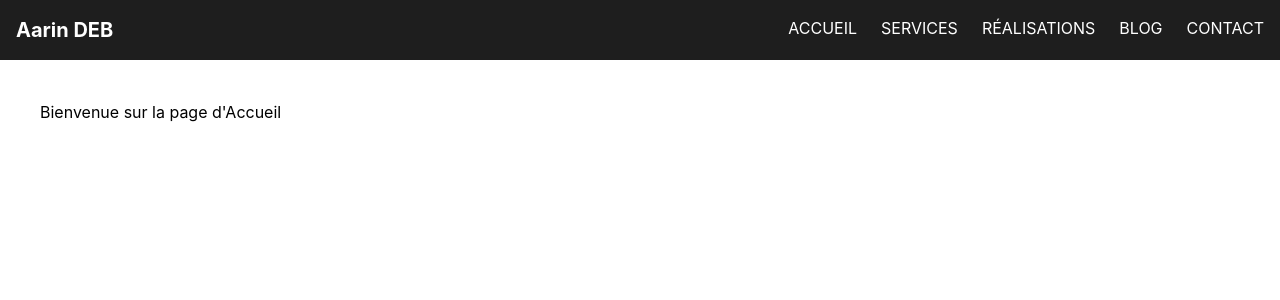
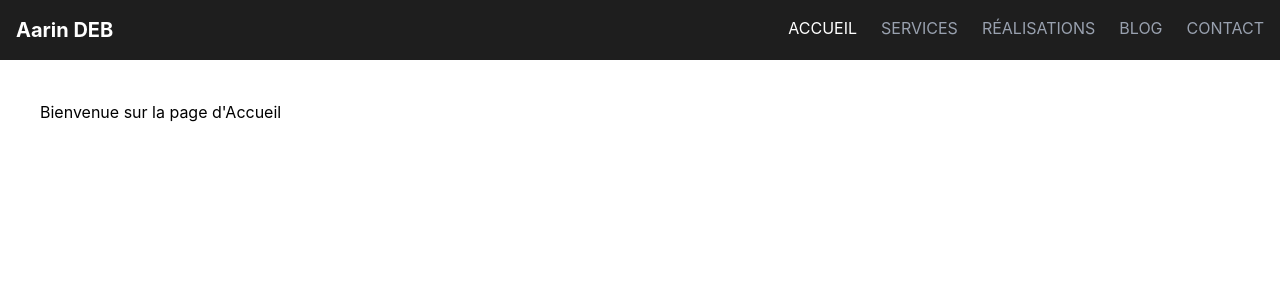
Before and after one commit to userXXIIXII/cv_react, a React (Vite) app: page / in a window 1280 px wide. Shown: the top 300 px of the page. Built offline with nearby package versions, Linux system fonts and the light colour scheme.

Commit message:
Changement de Link pour NavLink et utilisation d'une fonction pour définir les classes selon l'état actif

```diff
--- a/src/components/Navbar.jsx
+++ b/src/components/Navbar.jsx
@@ -1,22 +1,38 @@
 import {useState} from "react";
-import {Link} from "react-router-dom";
+import {NavLink} from "react-router-dom";
 
 function Navbar() {
 
     const [isOpen, setIsOpen] = useState(false);
 
+    const getLinkClass = ({ isActive }) =>
+        `uppercase transition-colors duration-200 ${
+            isActive ? "text-white" : "text-gray-400 hover:text-white"
+        }`;
+
     return (
         <nav className="bg-[#1e1e1e] text-white p-4">
+
             <div className="container mx-auto flex justify-between">
                 <h2 className="text-xl font-bold">Aarin DEB</h2>
 
                 {/* Menu Desktop */}
                 <div className="hidden md:flex space-x-6">
-                    <Link to="/" className="hover:text-[#0d6efd] uppercase">Accueil</Link>
-                    <Link to="/services" className="hover:text-[#0d6efd] uppercase">Services</Link>
-                    <Link to="/realisations" className="hover:text-[#0d6efd] uppercase">Réalisations</Link>
-                    <Link to="/blog" className="hover:text-[#0d6efd] uppercase">Blog</Link>
-                    <Link to="/contact" className="hover:text-[#0d6efd] uppercase">Contact</Link>
+                    <NavLink to="/" className={getLinkClass}>
+                        Accueil
+                    </NavLink>
+                    <NavLink to="/services" className={getLinkClass}>
+                        Services
+                    </NavLink>
+                    <NavLink to="/realisations" className={getLinkClass}>
+                        Réalisations
+                    </NavLink>
+                    <NavLink to="/blog" className={getLinkClass}>
+                        Blog
+                    </NavLink>
+                    <NavLink to="/contact" className={getLinkClass}>
+                        Contact
+                    </NavLink>
                 </div>
 
 
@@ -31,39 +47,40 @@ function Navbar() {
             {/* Menu Mobile (visible uniquement si ouvert) */}
             {isOpen && (
                 <div className="md:hidden mt-4 flex flex-col space-y-2">
-                    <Link
+                    <NavLink
                     to="/"
-                    className="block py-2 hover:text-[#0d6efd] active:text-[#0d6efd] uppercase"
+                    className={getLinkClass}
                     onClick={() => setIsOpen(false)}
                     >
                         ACCUEIL
-                    </Link>
-                    <Link
+                    </NavLink>
+                    <NavLink
                     to="/services"
-                    className="block py-2 hover:text-[#0d6efd] active:text-[#0d6efd] uppercase"
+                    className={getLinkClass}
                     onClick={() => setIsOpen(false)}>
                         SERVICES
-                    </Link>
-                    <Link
+                    </NavLink>
+                    <NavLink
                     to="/realisations"
-                    className="block py-2 hover:text-[#0d6efd] active:text-[#0d6efd] uppercase"
+                    className={getLinkClass}
                     onClick={() => setIsOpen(false)}>
                         RÉALISATIONS
-                    </Link>
-                    <Link
+                    </NavLink>
+                    <NavLink
                     to="/blog"
-                    className="block py-2 hover:text-[#0d6efd] active:text-[#0d6efd] uppercase"
+                    className={getLinkClass}
                     onClick={() => setIsOpen(false)}>
                         BLOG
-                    </Link>
-                    <Link
+                    </NavLink>
+                    <NavLink
                     to="/contact"
-                    className="block py-2 hover:text-[#0d6efd] active:text-[#0d6efd] uppercase"
+                    className={getLinkClass}
                     onClick={() => setIsOpen(false)}>
                         CONTACT
-                    </Link>
+                    </NavLink>
                 </div>
             )}
+
         </nav>
     );
 }
```
